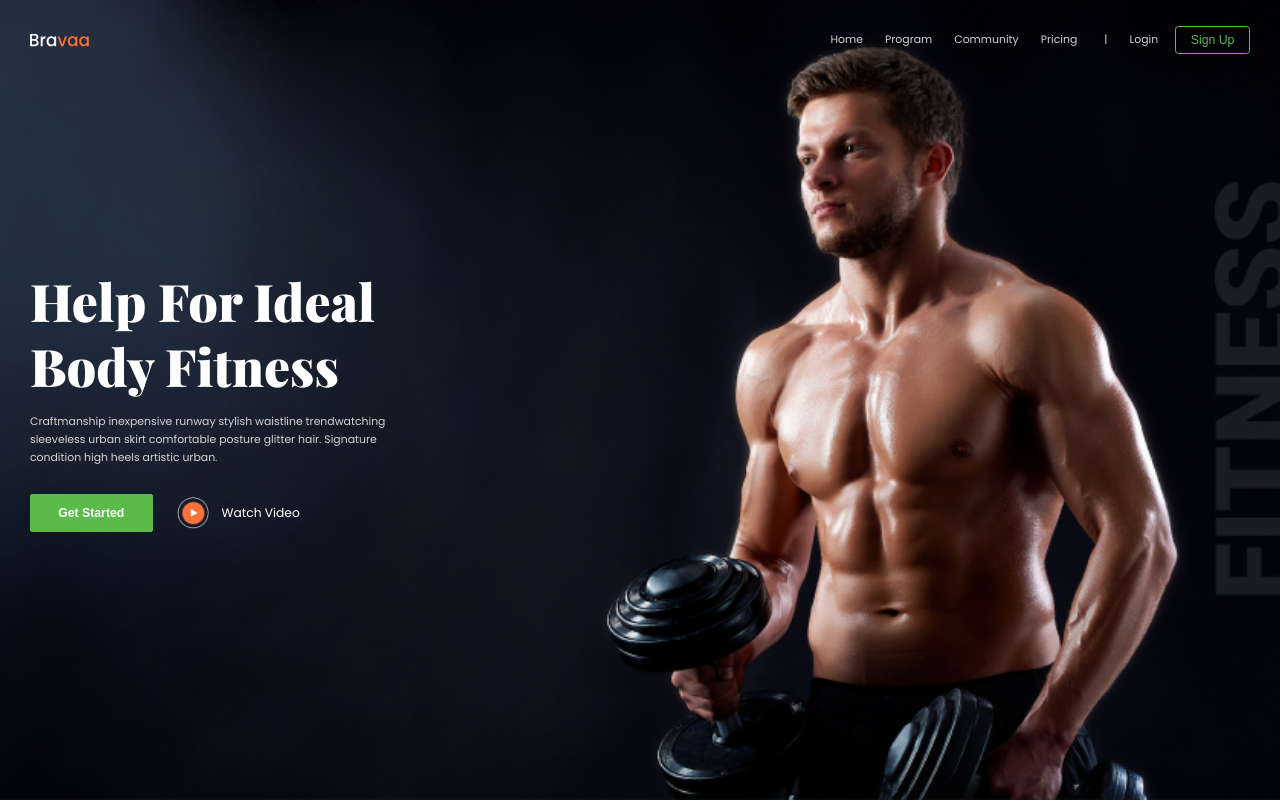
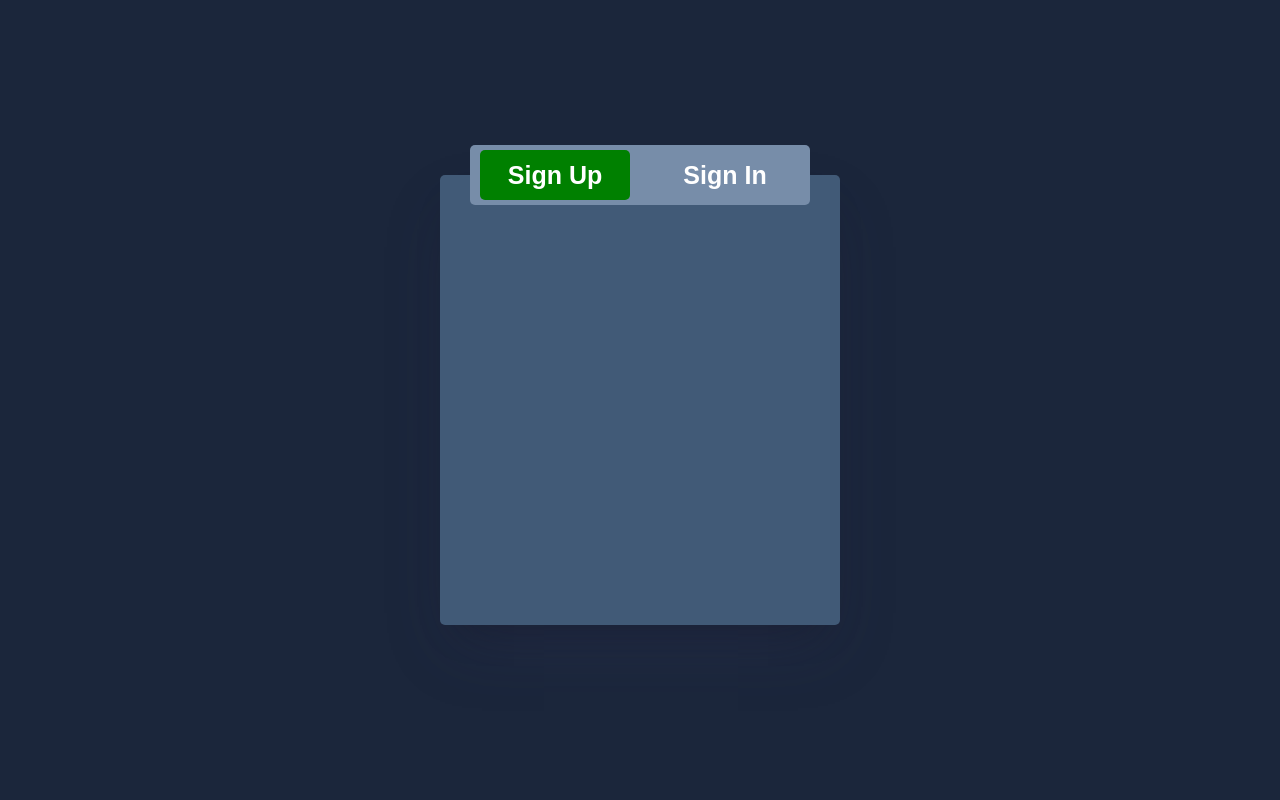
Before and after one commit to AkmaljonCoder/Bravaa, a React (Create React App) app: page / in a window 1280 px wide. Shown: the top 800 px of the page. Built offline with nearby package versions, Linux system fonts and the light colour scheme; a web font is replaced by a local one.

Commit message:
registration

```diff
--- a/src/App.jsx
+++ b/src/App.jsx
@@ -22,10 +22,10 @@ function App() {
       openReg={openReg}
       setOpenReg={setOpenReg}
       />
-      {/* <Registration
+      <Registration
       openReg={openReg}
       setOpenReg={setOpenReg}
-      /> */}
+      />
       <Header/>
       <Fields/>
       <Opportunities/>
--- a/src/components/Registration/Registration.jsx
+++ b/src/components/Registration/Registration.jsx
@@ -3,12 +3,16 @@ import {Container, Form, Mode} from './style'
 import { useState } from 'react';
 
 const Registration = () => {
-  const [sign, setSign] = useState('in');
+  const [sign, setSign] = useState('up');
 
   return (
     <Container>
       <Form>
-
+        <Mode>
+          <button onClick={()=>setSign('up')}>sign up</button>
+          <button onClick={()=>setSign('in')}>sign in</button>
+          <div className={`switcher ${sign==='up'? 'up' : 'in'}`}></div>
+        </Mode>
       </Form>
     </Container>
   )
--- a/src/components/Registration/style.jsx
+++ b/src/components/Registration/style.jsx
@@ -25,10 +25,46 @@ export const Form = styled.div`
 `
 
 export const Mode = styled.div`
-    width: 300px;
+    width: auto;
     height: 60px;
     background-color: #778da9;
-    padding: 5px;
     border-radius: 5px;
+    position: absolute;
+    top: -30px;
+    display: flex;
+    align-items: center;
 
+    button{
+        width: 150px;
+        height: calc(100% - 10px);
+        background-color: transparent;
+        cursor: pointer;
+        text-transform: capitalize;
+        font-size: 25px;
+        font-weight: bold;
+        border: none;
+        color: white;
+        z-index: 2;
+        margin: 0 10px;
+    }
+
+    .switcher{
+        width: 150px;
+        margin-left: 180px;
+        height: calc(100% - 10px);
+        position: absolute;
+        border-radius: 5px;
+        transition: all ease 0.5s;
+        background-color: green;
+    }
+
+    .up{
+        margin-left: 10px;
+        background-color: green;
+    }
+
+    .in{
+        margin-left: 180px;
+        background-color: orange;
+    }
 `
```
